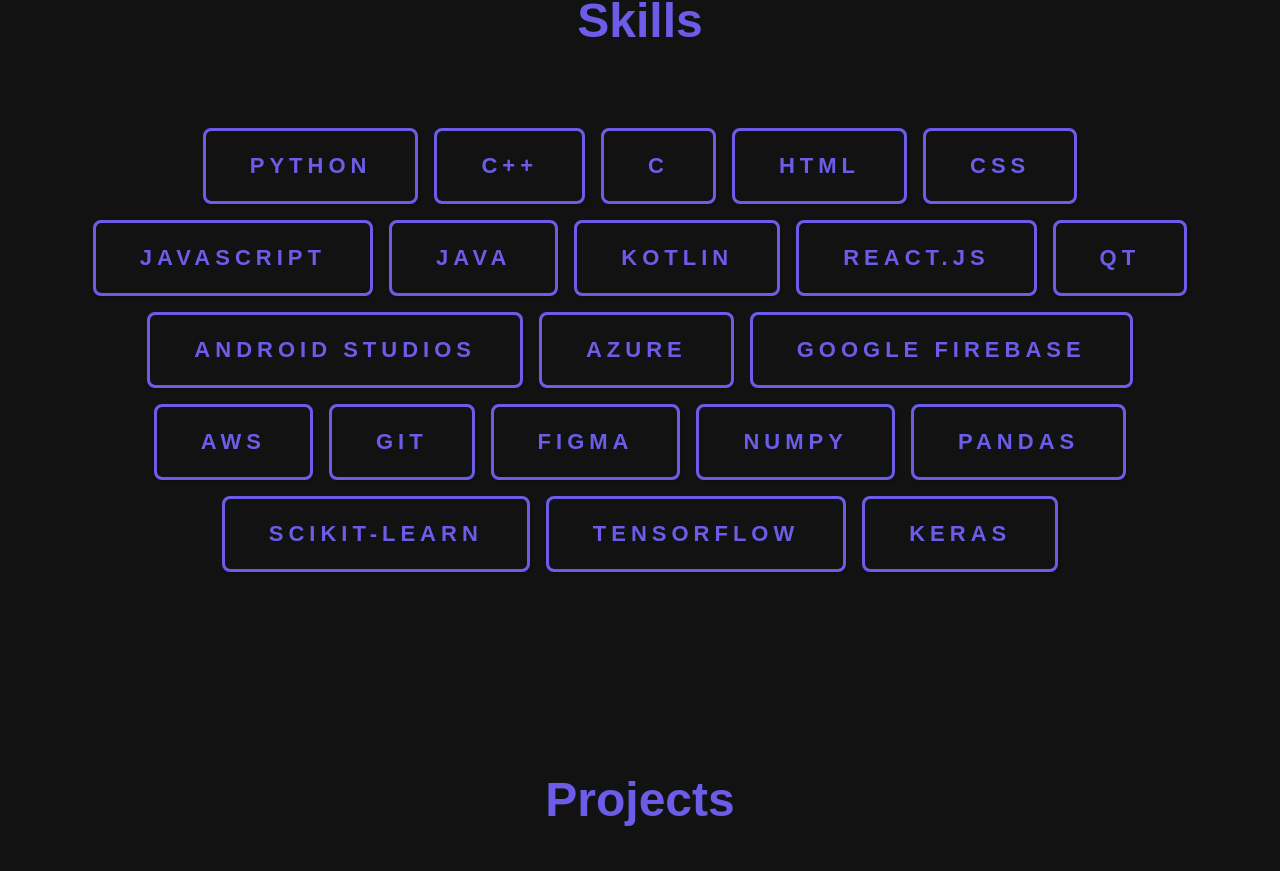
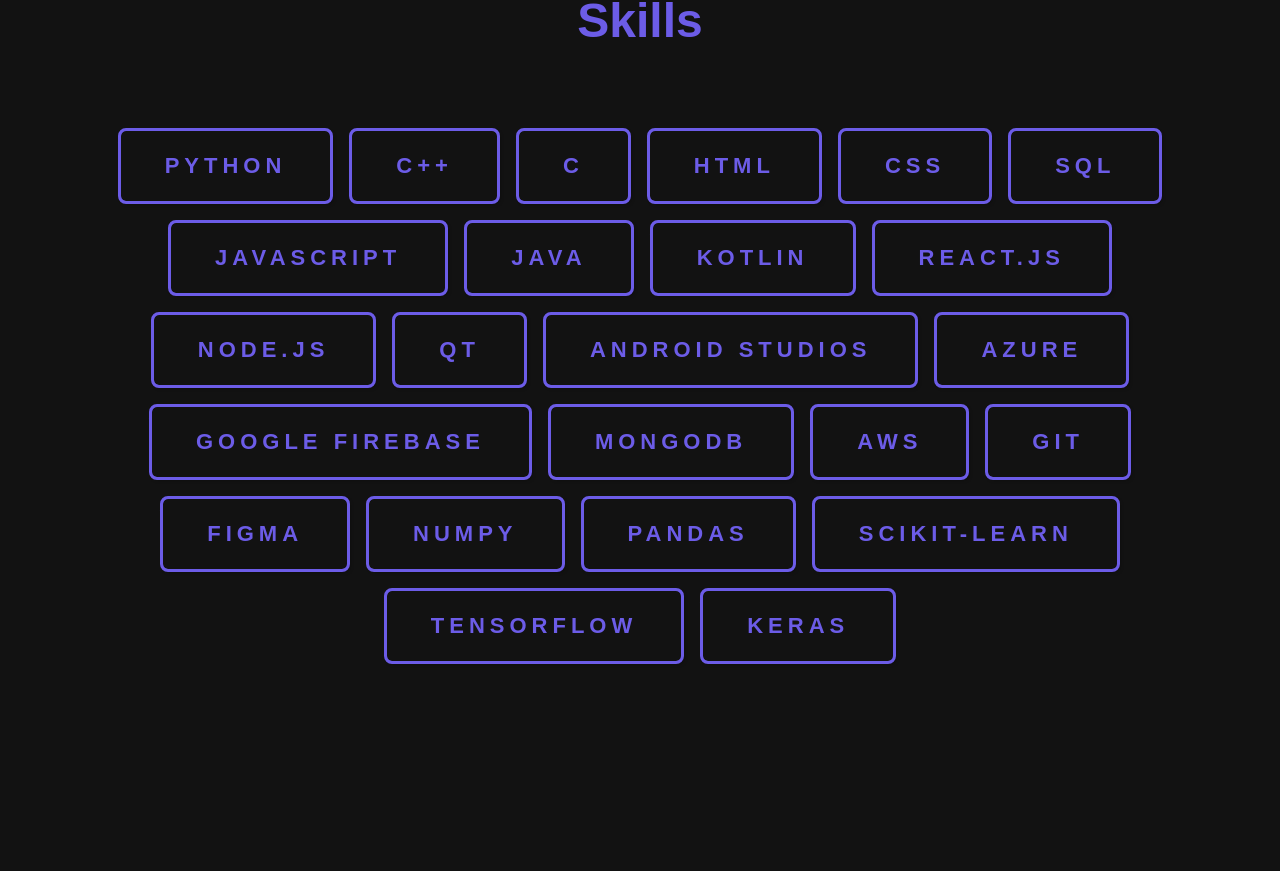
Before and after one commit to dylan-savage/DylanSavage, a React (Create React App) app: page / in a window 1280 px wide. Shown: the part 2300-3171 px from the top of the page. Built offline with nearby package versions, Linux system fonts and the light colour scheme.

Commit message:
Updated Skills

```diff
--- a/src/components/Skills.js
+++ b/src/components/Skills.js
@@ -2,8 +2,8 @@
 import './Skills.css';
 
 const skills = [
-  'Python', 'C++', 'C', 'HTML', 'CSS',
-  'Javascript', 'Java', 'Kotlin', 'React.js', 'QT', 'Android Studios', 'Azure', 'Google Firebase',
+  'Python', 'C++', 'C', 'HTML', 'CSS', 'SQL',
+  'Javascript', 'Java', 'Kotlin', 'React.js','Node.js','QT', 'Android Studios', 'Azure', 'Google Firebase', 'MongoDB',
   'AWS', 'Git', 'Figma',  'Numpy', 'pandas', 'Scikit-Learn', 'TensorFlow', 'Keras'
 ];
 
```
